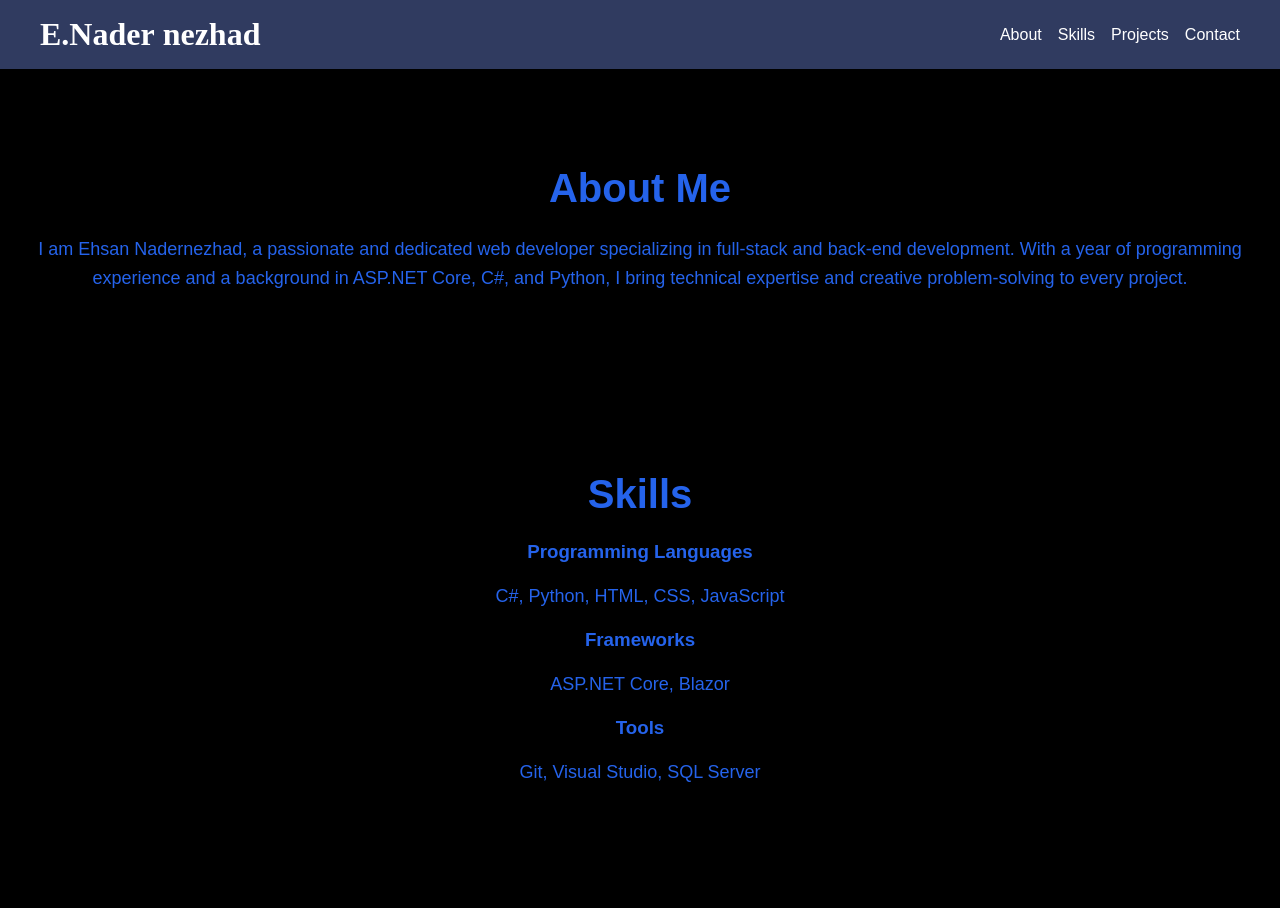
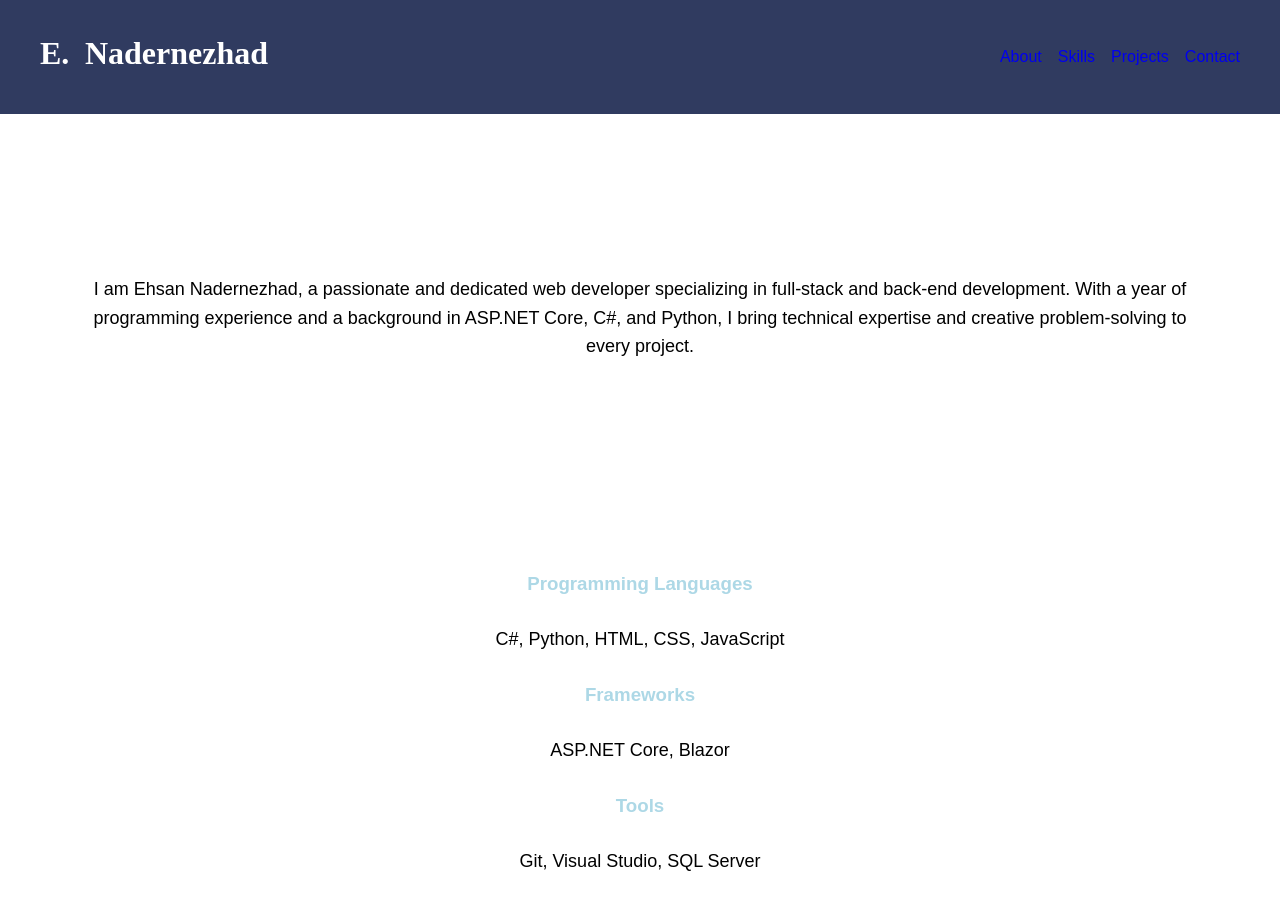
Before and after one commit to ehsan-nadernezhad/MyExperiences, a plain HTML site: page index.html in a window 1280 px wide. Shown: the top 908 px of the page. Drawn offline with Linux system fonts and the light colour scheme.

Commit message:
Edit styles of project

```diff
--- a/index.html
+++ b/index.html
@@ -11,8 +11,7 @@
     <!-- Header -->
     <header>
         <div>
-            <h1><span>E.</span><span> </span><span>N</span><span>a</span><span>d</span><span>e</span><span>r</span>
-                <span>n</span><span>e</span><span>z</span><span>h</span><span>a</span><span>d</span></h1>
+            <h1><span>E.</span><span><pre> </pre></span><span>N</span><span>a</span><span>d</span><span>e</span><span>r</span><span>n</span><span>e</span><span>z</span><span>h</span><span>a</span><span>d</span></h1>
             <!-- <button id="menu-toggle" class="block md:hidden text-white text-2xl">
                 ☰
             </button> -->
@@ -26,6 +25,7 @@
             </nav>
         </div>
     </header>
+
 
     <!-- About Section -->
     <section id="about">
--- a/styles.css
+++ b/styles.css
@@ -1,8 +1,10 @@
 /* styles.css */
+
+
 body {
     font-family: 'Arial', sans-serif;
-    background-color: black;
-    color: #2563eb;
+    /* background-color: black;
+    color: #2563eb; */
     margin: 0;
     padding: 0;
     text-align: center;
@@ -25,7 +27,6 @@ header div {
 
 header h1 {
     font-family: 'Times New Roman', Times, serif;
-    font-size: 2rem;
     margin: 0;
 }
 
@@ -55,29 +56,39 @@ nav ul {
 }
 
 nav a {
-    color: white;
+    /* color: white; */
     text-decoration: none;
-    background-color:#303b60;
+    /* background-color:#303b60; */
+    display: inline-block;
+    transition: transform 0.3s ease;
 }
 
 nav a:hover {
     text-decoration: underline;
+    transform: translateY(-10px);
     color: goldenrod;
 }
 
 section {
-    padding: 4rem 1rem;
+    padding: 4% 5%;
 }
 
 h2 {
-    font-size: 2.5rem;
-    color: #2563eb;
-    margin-bottom: 1.5rem;
+    font-size: 2rem;
+    margin-bottom: 1rem;
+    color: white;
 }
 
 p {
+    padding: 30px 20px;
     font-size: 1.125rem;
     line-height: 1.6;
+    margin: 0;
+}
+
+h3 {
+    margin: 0;
+    color: lightblue;
 }
 
 footer {
```
